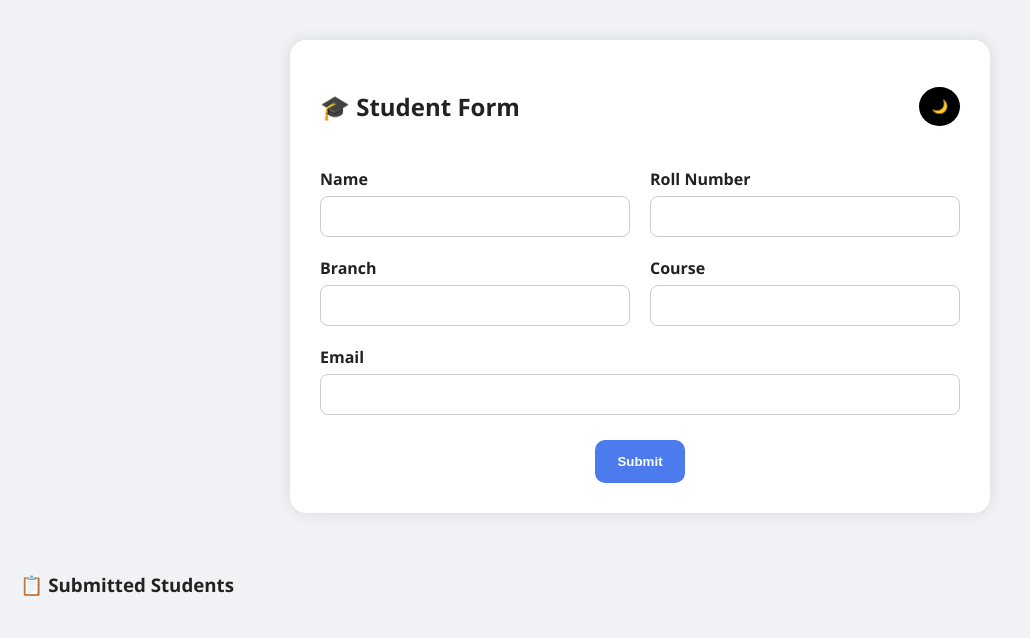
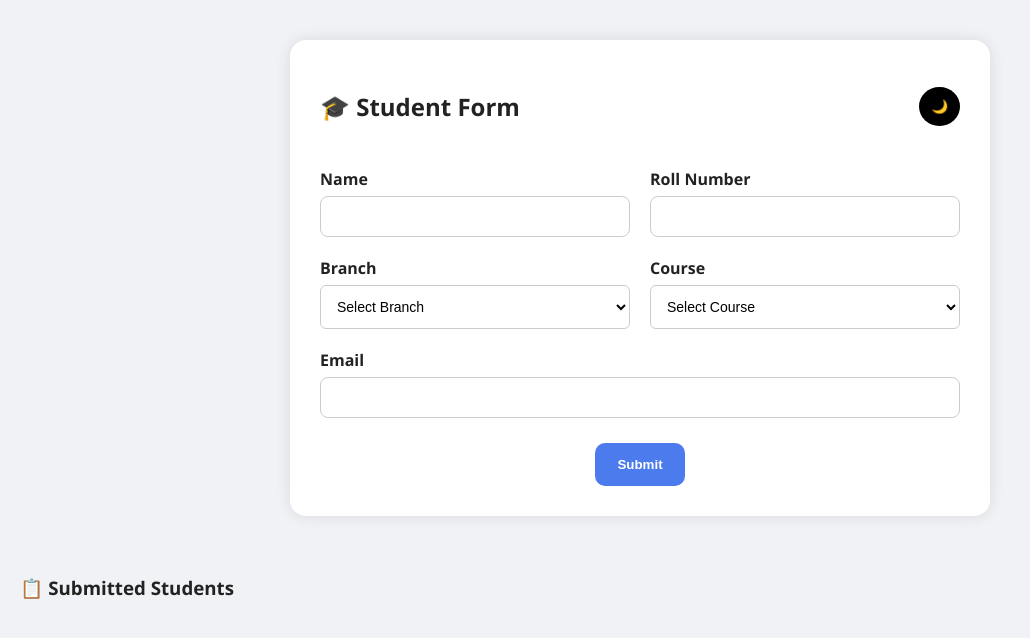
Before and after one commit to Vikashverma2/std-portal, a React (Vite) app: page / in a window 1280 px wide. Shown: the top 638 px of the page, without its empty margins (0-1030 px from the left). Built offline with nearby package versions, Linux system fonts and the light colour scheme.

Commit message:
Add select inputs for branch and course in StudentForm; style select elements in App.css

```diff
--- a/src/App.css
+++ b/src/App.css
@@ -104,6 +104,20 @@ input:focus {
   border-color: var(--primary);
 }
 
+
+select {
+  width: 100%;
+  padding: 12px;
+  border: 1px solid #ccc;
+  border-radius: 6px;
+  font-size: 14px;
+  background-color: white;
+  color: black;
+}
+
+
+
+
 .submit-btn {
   display: flex;
   justify-content: center;
--- a/src/components/StudentForm.jsx
+++ b/src/components/StudentForm.jsx
@@ -1,6 +1,4 @@
 import React, { useState } from "react";
-import { motion, AnimatePresence } from "framer-motion";
-import { div } from "framer-motion/client";
 
 const StudentForm = () => {
   const [formData, setFormData] = useState({
@@ -31,6 +29,7 @@ const StudentForm = () => {
   };
 
   // 🗑️ Delete Function
+
   const handleDelete = (indexToDelete) => {
     const updated = students.filter((_, i) => i !== indexToDelete);
     setStudents(updated);
@@ -77,24 +76,35 @@ const StudentForm = () => {
 
                 <div>
                   <label>Branch</label>
-                  <input
-                    type="text"
+                  <select
                     name="branch"
                     value={formData.branch}
                     onChange={handleChange}
                     required
-                  />
+                  >
+                    <option value="">Select Branch</option>
+                    <option value="CSE">CSE</option>
+                    <option value="ECE">ECE</option>
+                    <option value="EEE">EEE</option>
+                    <option value="Mechanical">Mechanical</option>
+                    <option value="Civil">Civil</option>
+                  </select>
                 </div>
 
                 <div>
                   <label>Course</label>
-                  <input
-                    type="text"
+                  <select
                     name="course"
                     value={formData.course}
                     onChange={handleChange}
                     required
-                  />
+                  >
+                    <option value="">Select Course</option>
+                    <option value="B.Tech">B.Tech</option>
+                    <option value="M.Tech">M.Tech</option>
+                    <option value="Diploma">Diploma</option>
+                    <option value="PhD">PhD</option>
+                  </select>
                 </div>
 
                 <div>
@@ -123,21 +133,33 @@ const StudentForm = () => {
           {students.map((student, index) => (
             <div key={index} className="student-entry">
               <div className="student-details">
-          <p><strong>Name:</strong> {student.name}</p>
-          <p><strong>Roll:</strong> {student.roll}</p>
-          <p><strong>Branch:</strong> {student.branch}</p>
-          <p><strong>Course:</strong> {student.course}</p>
-          <p><strong>Email:</strong> {student.email}</p>
+                <p>
+                  <strong>Name:</strong> {student.name}
+                </p>
+                <p>
+                  <strong>Roll:</strong> {student.roll}
+                </p>
+                <p>
+                  <strong>Branch:</strong> {student.branch}
+                </p>
+                <p>
+                  <strong>Course:</strong> {student.course}
+                </p>
+                <p>
+                  <strong>Email:</strong> {student.email}
+                </p>
               </div>
 
-        <button className="delete-btn" onClick={() => handleDelete(index)}>
+              <button
+                className="delete-btn"
+                onClick={() => handleDelete(index)}
+              >
                 Delete
               </button>
             </div>
           ))}
         </div>
       </div>
-
     </div>
   );
 };
```
Lines whose indentation alone changed are shown as unchanged.
